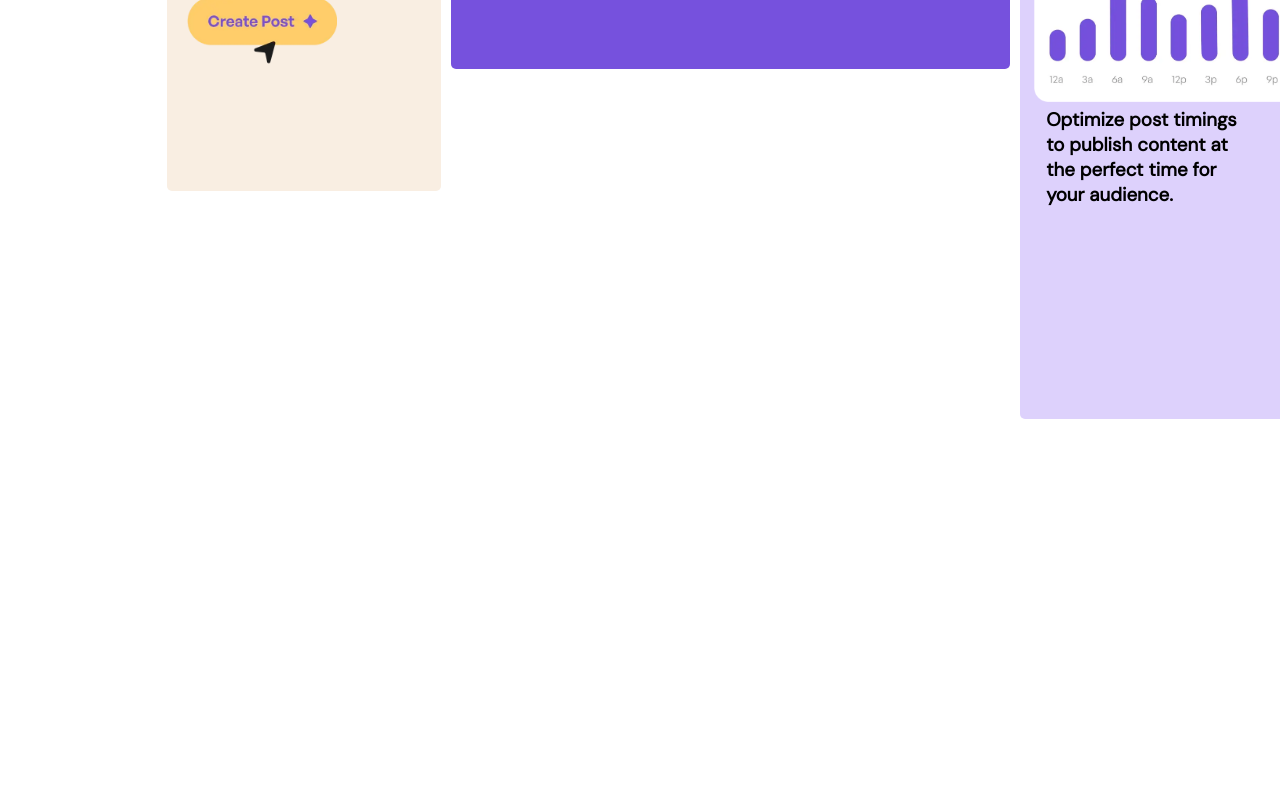
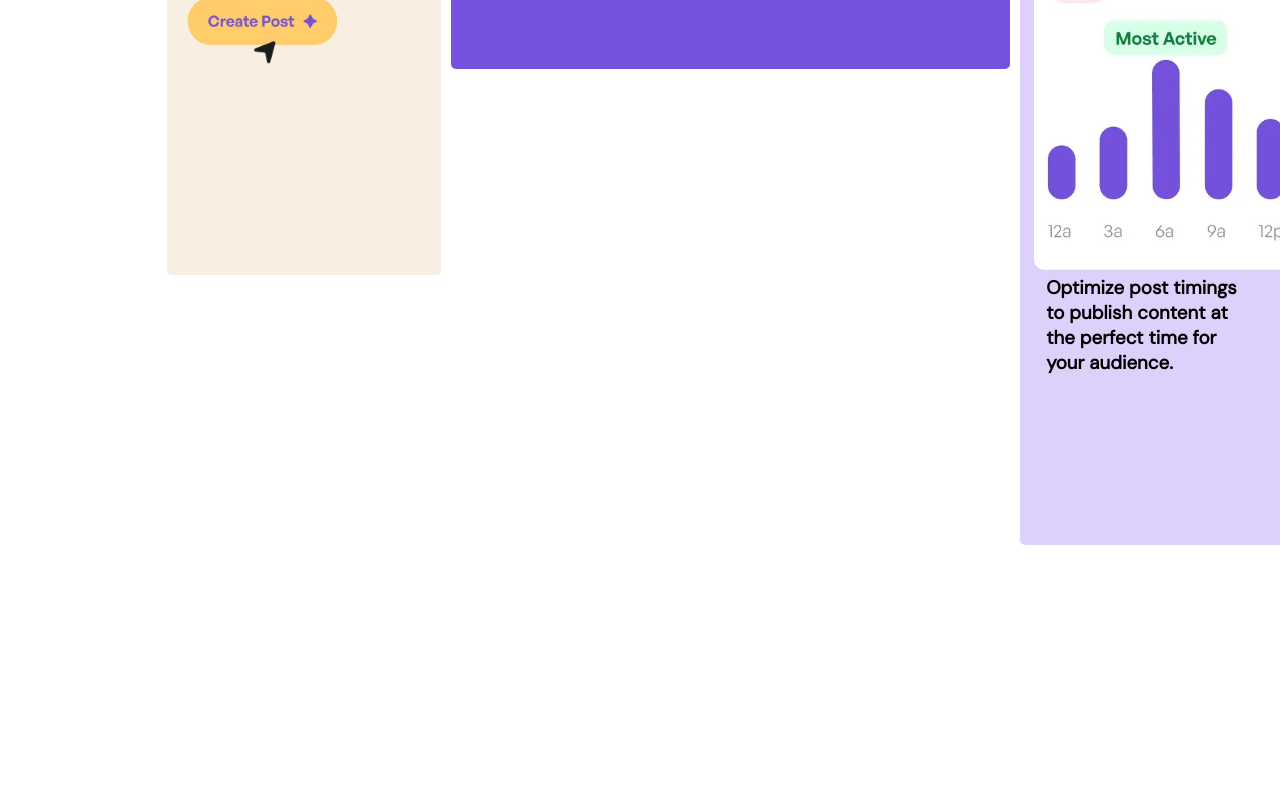
Before and after one commit to zesciati/Bento-grid, a plain HTML site: page index.html in a window 1280 px wide. Shown: the part 302-1087 px from the top of the page. Before the commit the page ends 919 px from the top, so only its background shows below. Drawn offline with Linux system fonts and the light colour scheme.

Commit message:
crop dan menyesuaikan gambar schedule-posts

```diff
--- a/bentogrid.css
+++ b/bentogrid.css
@@ -26,6 +26,7 @@ body{
 .grid-container{
   display: grid;
   place-content: center;
+  /* place-items: center; */
 
 }
 
--- a/index.html
+++ b/index.html
@@ -50,7 +50,7 @@
           <img
             src="./assets/images/illustration-schedule-posts.webp"
             alt="illustration-schedule-posts"
-            width="260"
+            style=" width: 261px; height: 400px; object-fit: cover; object-position: 7% 0; border-radius: 10px 0 0 10px;"
           />
           <h3>Optimize post timings <br> to publish content at <br> the perfect time for <br> your audience.</h3>
         </div>
```
Also changed, not shown: 2 other files.
